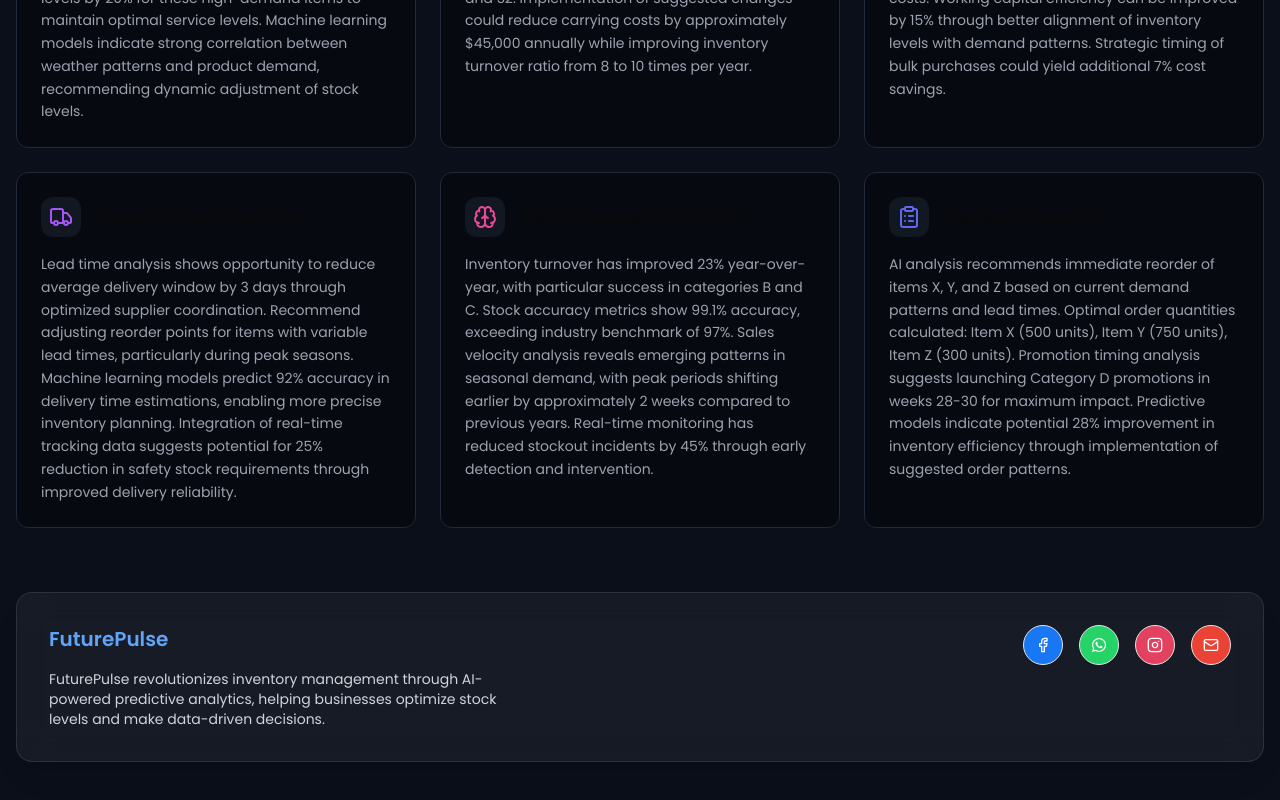
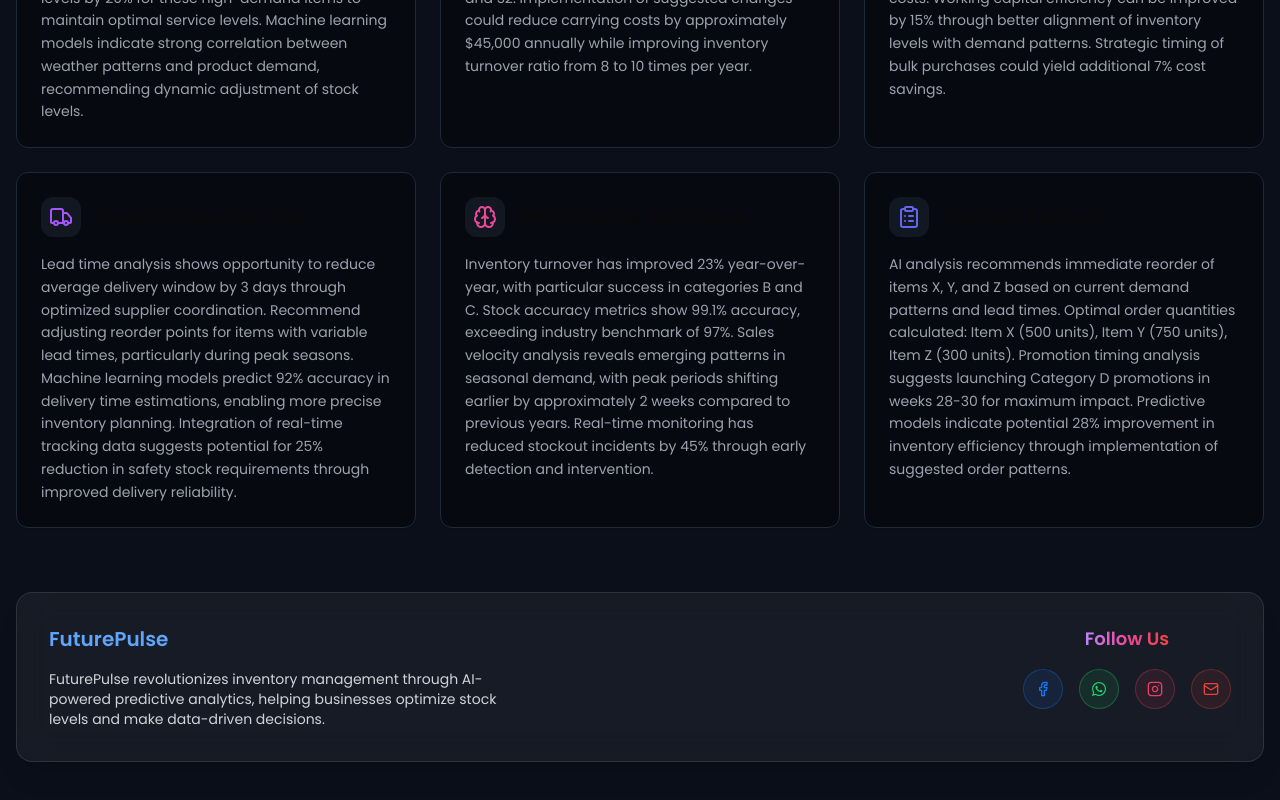
Before and after one commit to girishpatil007/futurepulsefront, a React (Vite) app: page / in a window 1280 px wide. Shown: the part 1382-2182 px from the top of the page. Built offline with nearby package versions, Linux system fonts and the light colour scheme.

Commit message:
Enhance social icon design
Updated the social icons in the footer component to improve their design and added a title "Follow Us" for better visibility and user engagement.
[skip gpt_engineer]

```diff
--- a/src/components/Footer.tsx
+++ b/src/components/Footer.tsx
@@ -40,11 +40,15 @@ const Footer = () => {
               FuturePulse revolutionizes inventory management through AI-powered predictive analytics, helping businesses optimize stock levels and make data-driven decisions.
             </p>
           </div>
+          <div className="flex flex-col items-center gap-4">
+            <h4 className="text-lg font-semibold bg-gradient-to-r from-purple-400 via-pink-500 to-red-500 text-transparent bg-clip-text">
+              Follow Us
+            </h4>
             <div className="flex gap-4">
               <Button
                 variant="outline"
                 size="icon"
-              className="bg-[#1877F2] hover:bg-[#1877F2]/80 text-white rounded-full"
+                className="bg-[#1877F2]/10 hover:bg-[#1877F2]/20 text-[#1877F2] rounded-full border-[#1877F2]/30 hover:border-[#1877F2] transition-all duration-300"
                 onClick={() => handleShare('facebook')}
               >
                 <Facebook className="w-5 h-5" />
@@ -52,7 +56,7 @@ const Footer = () => {
               <Button
                 variant="outline"
                 size="icon"
-              className="bg-[#25D366] hover:bg-[#25D366]/80 text-white rounded-full"
+                className="bg-[#25D366]/10 hover:bg-[#25D366]/20 text-[#25D366] rounded-full border-[#25D366]/30 hover:border-[#25D366] transition-all duration-300"
                 onClick={() => handleShare('whatsapp')}
               >
                 <FaWhatsapp className="w-5 h-5" />
@@ -60,7 +64,7 @@ const Footer = () => {
               <Button
                 variant="outline"
                 size="icon"
-              className="bg-[#E4405F] hover:bg-[#E4405F]/80 text-white rounded-full"
+                className="bg-[#E4405F]/10 hover:bg-[#E4405F]/20 text-[#E4405F] rounded-full border-[#E4405F]/30 hover:border-[#E4405F] transition-all duration-300"
                 onClick={() => handleShare('instagram')}
               >
                 <Instagram className="w-5 h-5" />
@@ -68,11 +72,12 @@ const Footer = () => {
               <Button
                 variant="outline"
                 size="icon"
-              className="bg-[#EA4335] hover:bg-[#EA4335]/80 text-white rounded-full"
+                className="bg-[#EA4335]/10 hover:bg-[#EA4335]/20 text-[#EA4335] rounded-full border-[#EA4335]/30 hover:border-[#EA4335] transition-all duration-300"
                 onClick={() => handleShare('email')}
               >
                 <Mail className="w-5 h-5" />
               </Button>
+            </div>
           </div>
         </div>
       </div>
```
Lines whose indentation alone changed are shown as unchanged.
